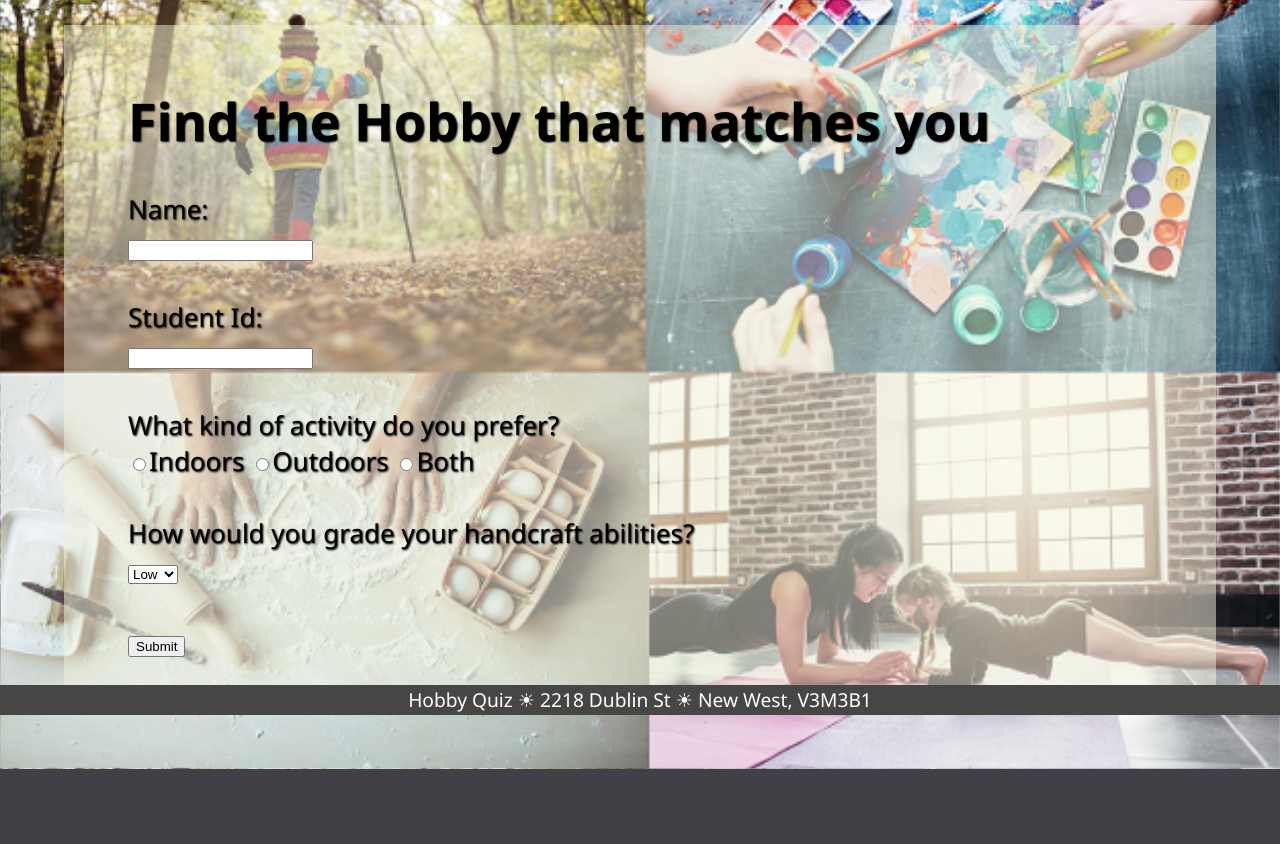
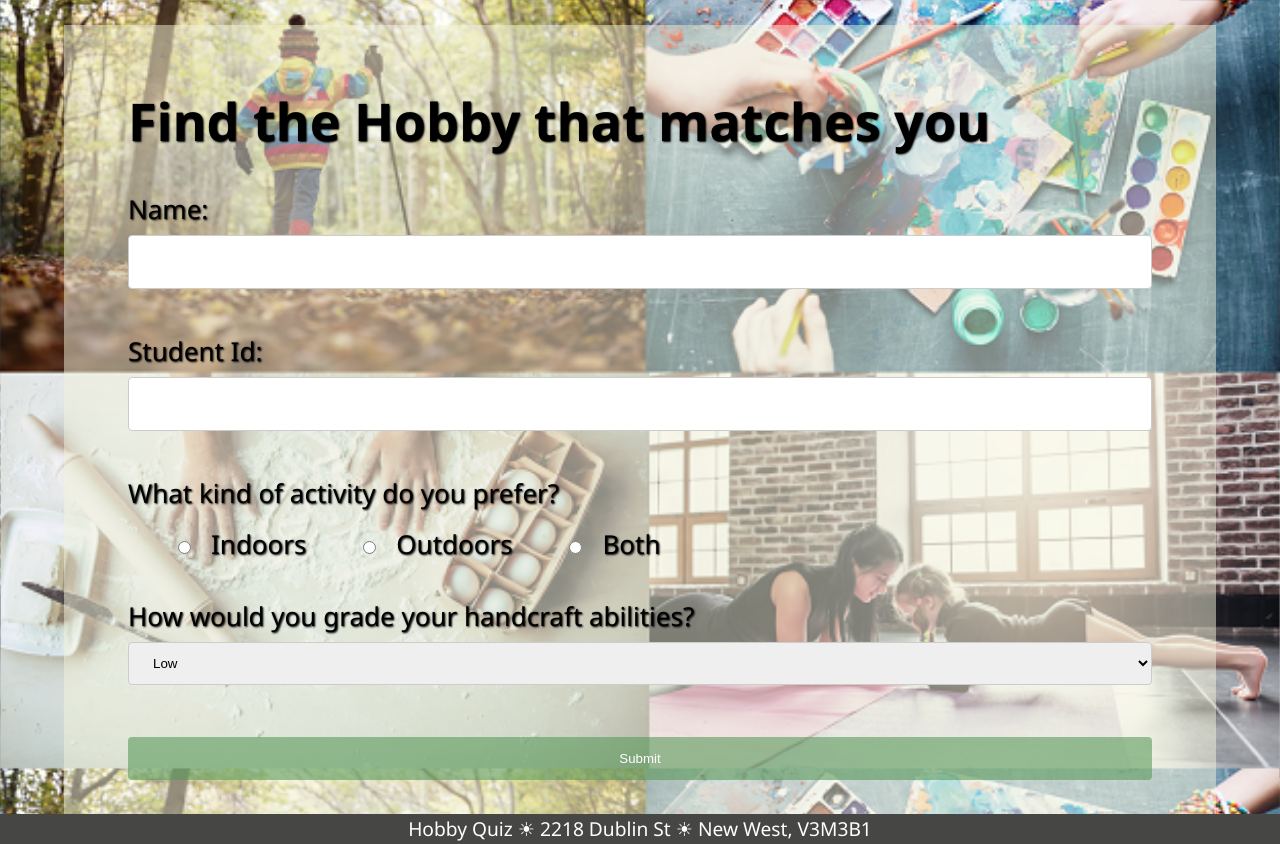
Before and after one commit to WCEdison/CSIS1280-070-Multimedia-Web-Development-Project, a PHP site: page /quiz.html in a window 1280 px wide. Shown: the part 57-901 px from the top of the page. Before the commit the page ends 826 px from the top, so only its background shows below. Run offline with PHP 8.4, Linux system fonts and the light colour scheme.

Commit message:
Update quizz_layout.css

```diff
--- a/Project_Group5/css/quizz_layout.css
+++ b/Project_Group5/css/quizz_layout.css
@@ -11,3 +11,45 @@
 #empty-response {
 	display: none;
 }
+
+.wrapper  input[type=text], select {
+	width: 100%;
+	padding: 12px 20px;
+	margin: 8px 0;
+	display: inline-block;
+	border: 1px solid #ccc;
+	border-radius: 4px;
+	box-sizing: border-box;
+  }
+
+  .wrapper  button {
+	width: 100%;
+	background-color: #58985a95;
+	color: white;
+	padding: 14px 20px;
+	margin: 8px 0;
+	border: none;
+	border-radius: 4px;
+	cursor: pointer;
+  }
+
+  .wrapper input{
+	font-size: 24px;
+	margin: auto;
+	word-spacing: 50px;
+	padding: 20px;
+	margin-top: 30px;
+	margin-left: 50px;
+	margin-right: 20px;
+	text-align: center;
+  }
+
+  .wrapper button:hover {
+	background-color: #45a049c3;
+  }
+
+  .wrapper div {
+	border-radius: 5px;
+	background-color: rgba(255, 255, 255, 0.592);
+	padding: 20px;
+  }
```
